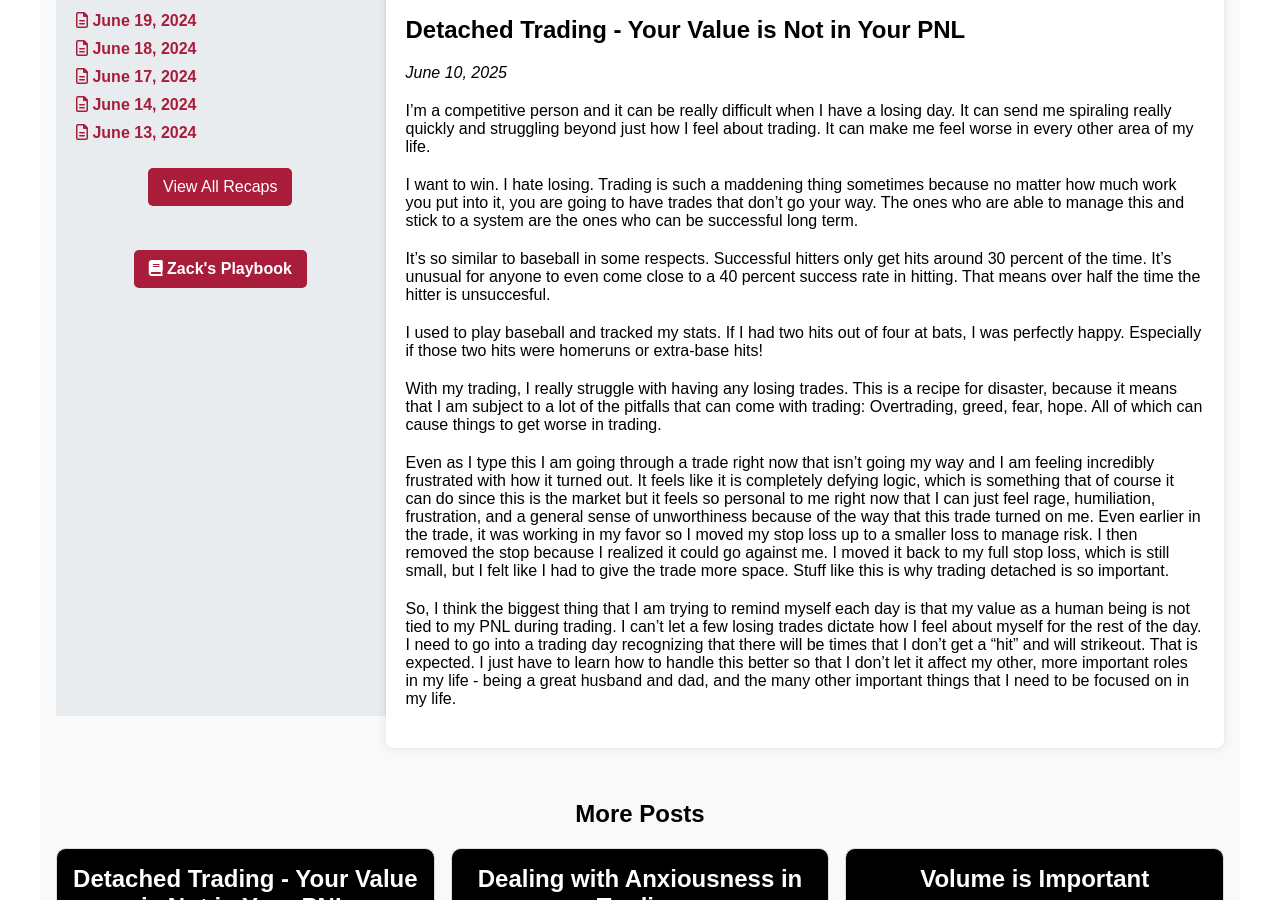
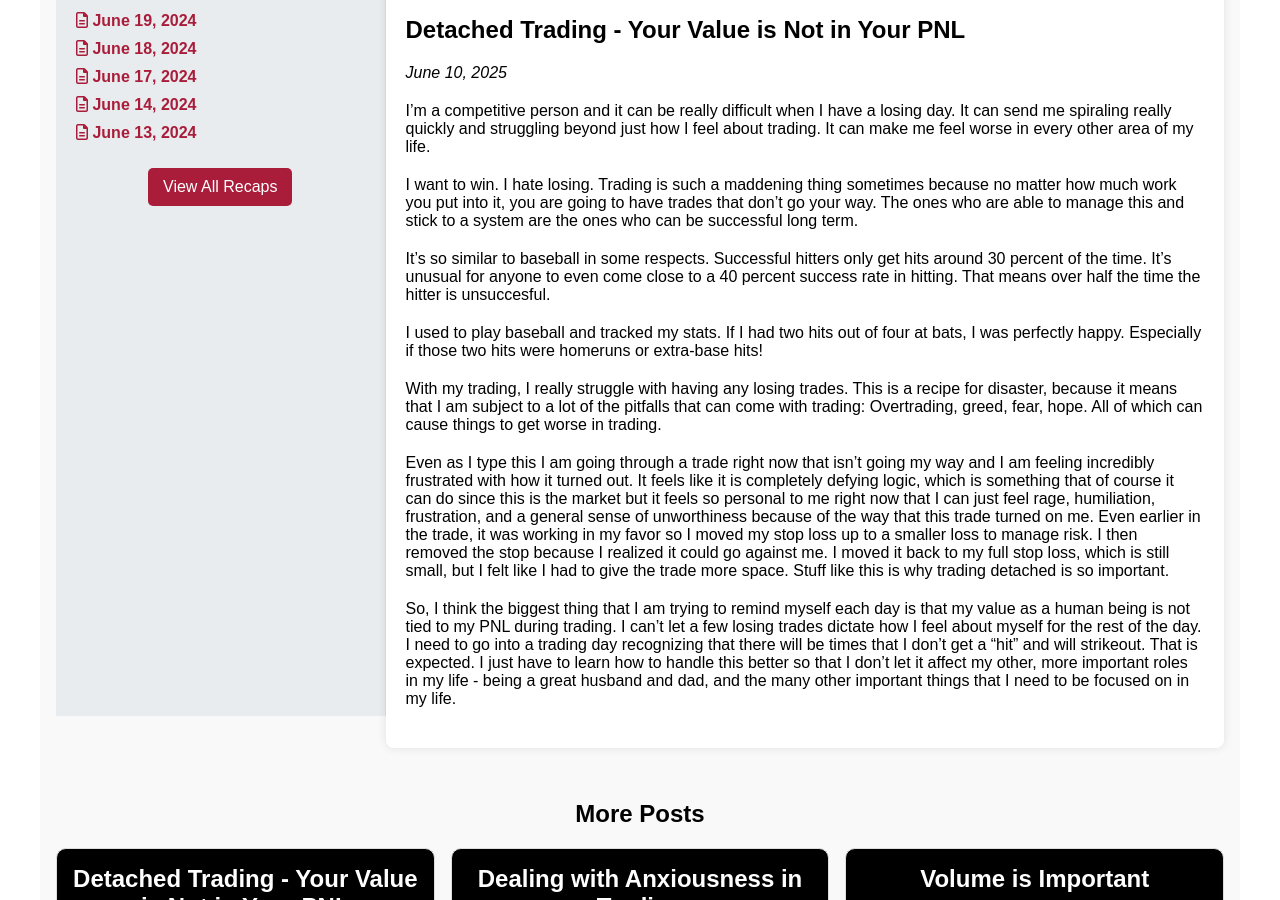
Before and after one commit to zackrylangford/daytrading-unplugged, a Jekyll site: the page built from index.html, in a window 1280 px wide and 900 px high, scrolled down 579 px. Built offline with Jekyll 4.4.1, drawn with Linux system fonts in a browser that asks for light colours; some web fonts are replaced; the list of posts is cut into pages by our own code.

Commit message:
removed playbook link from home page

```diff
--- a/index.html
+++ b/index.html
@@ -16,12 +16,7 @@ paginate: true
             {% endfor %}
         </ul>
         <center><a href="{{ '/trade-recaps' | relative_url }}" class="view-more-link"> View All Recaps</a></center>
-        <br>
-        <ul>
-            <li>
-                <center><a href="{{ '/playbook' | relative_url }}" class="view-more-link"> <i class="fas fa-book"></i> Zack's Playbook</a></center>
-            </li>
-        </ul>
+
     </div>
 
     <div class="main-content">
```
